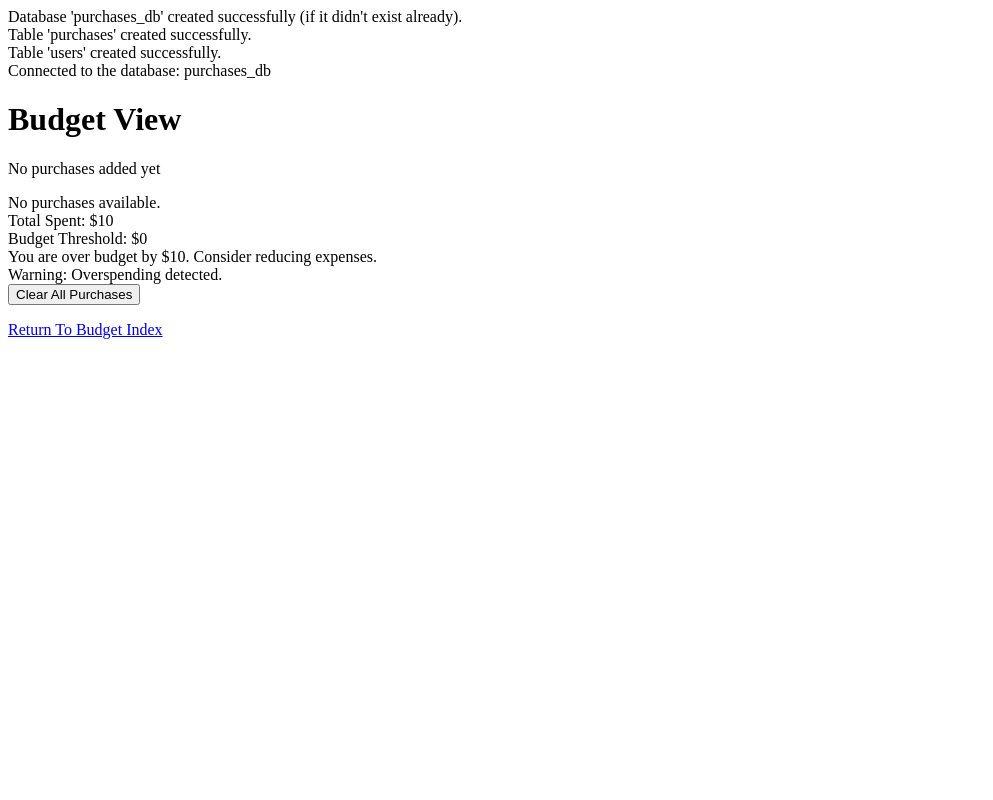
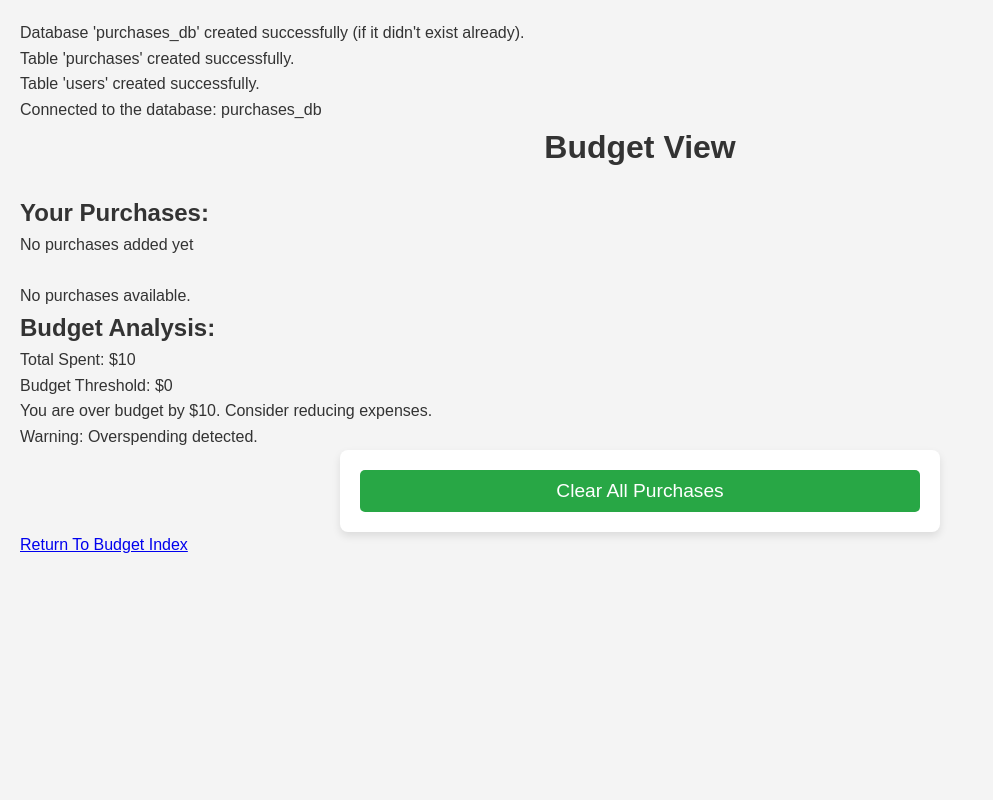
Before and after one commit to JOsterloth/iuylihuit_Budget_Calc_Project, a PHP site: page /budget_view.php in a window 1280 px wide. Shown: the whole page, without its empty margins (0-993 px from the left). Run offline with PHP 8.4, Linux system fonts and the light colour scheme; tables that the repository leaves empty hold one stand-in row (values such as "Sample post").

Commit message:
Update budget_view.php
just cleaned up the code didn't add much

```diff
--- a/budget_view.php
+++ b/budget_view.php
@@ -1,47 +1,27 @@
 <?php
+// Start the session at the beginning
+session_start();
 
+// Required files and database connection
+require_once "budget_calc.php";
+require_once "budget_report.php";
+// Make sure $pdo is initialized before it's used
+require_once "pdo_connect.php";
 
-/*
-session_start();
-//include_once "budget_calc.php";
-include_once "budget_report.php";
-//include_once "budget_index.php";
-// This file is where all the inputs from starting_interface and purchase_interface are displayed after they are used to calculate remaining budget.
-
-// doesn't work
-//echo displayRemainingBudget();
-//echo displayPurchases();
-
-// currently works
-$budget_amount = $_SESSION['budget_amount'];
-echo analyzeBudget($pdo, $budget_amount);
-
-echo displayItemPrices($pdo);
-
-$budget_amount = $_SESSION['budget_amount'];
-echo analyzeBudget($pdo, $budget_amount);
-
-if (isset($_SESSION['your_purchases'])) {
-    $your_purchases = $_SESSION['your_purchases'];
-    echo $your_purchases;
-} else {
-    echo "No purchases available.";
+// Functionality to clear purchases
+if ($_SERVER['REQUEST_METHOD'] === 'POST' && isset($_POST['clear_purchases'])) {
+    // Clear the purchases from the database
+    clearPurchasesTable($pdo);
+    // Clear the session data related to purchases
+    unset($_SESSION['purchases']);
+    // Optionally redirect to the same page to refresh the content
+    header("Location: " . $_SERVER['PHP_SELF']);
+    exit;
 }
 
-session_abort();
-// add button that allows user to remove/confirm purchases
-// validatePurchase() ?
-
-
-
-clearPurchasesTable($pdo);
-
-
-
-if ($_SERVER['REQUEST_METHOD'] === 'POST' && isset($_POST['clear_purchases'])) {
-    // Call the function to clear the purchases table
-    clearPurchasesTable($pdo);
-}
+// Fetch and display budget data
+$budget_amount = $_SESSION['budget_amount'] ?? 0;
+$your_purchases = $_SESSION['your_purchases'] ?? "No purchases available.";
 ?>
 
 <!DOCTYPE html>
@@ -50,83 +30,35 @@ if ($_SERVER['REQUEST_METHOD'] === 'POST' && isset($_POST['clear_purchases'])) {
     <meta charset="UTF-8">
     <meta name="viewport" content="width=device-width, initial-scale=1.0">
     <title>Budget View</title>
+    <link rel="stylesheet" href="ui_styles.css">
 </head>
 <body>
     <h1>Budget View</h1>
+
+    <!-- Display Purchases -->
+    <div class="purchases">
+        <h2>Your Purchases:</h2>
+        <?php
+        echo displayPurchases();
+        echo "<br>";
+        echo $your_purchases;
+        ?>
+    </div>
+
+    <!-- Display Budget Analysis -->
+    <div class="budget-analysis">
+        <h2>Budget Analysis:</h2>
+        <?php
+        echo analyzeBudget($pdo, $budget_amount);
+        ?>
+    </div>
 
     <!-- Button to clear purchases -->
     <form method="post">
         <button type="submit" name="clear_purchases">Clear All Purchases</button>
     </form>
 
-    <!-- Display budget analysis or other content here -->
-    <?php
-    $budget_amount = $_SESSION['budget_amount'] ?? 0;
-    echo analyzeBudget($pdo, $budget_amount);
-    ?>
-</body>
-</html>
-
-
-// Add a button that directs user to budget_report.php so they can see how well they are following their budget goals
-*/
-
-session_start();
-require "budget_calc.php";
-require "budget_report.php";
-//include_once "budget_index.php";
-// This file is where all the inputs from starting_interface and purchase_interface are displayed after they are used to calculate remaining budget.
-
-// doesn't work
-//echo displayRemainingBudget();
-//echo displayPurchases();
-
-// currently works
-//$budget_amount = $_SESSION['budget_amount'];
-//echo analyzeBudget($pdo, $budget_amount);
-
-//echo displayItemPrices($pdo);
-
-//session_abort();
-// add button that allows user to remove/confirm purchases
-// validatePurchase() ?
-
-if ($_SERVER['REQUEST_METHOD'] === 'POST' && isset($_POST['clear_purchases'])) {
-    // Call the function to clear the purchases table
-    clearPurchasesTable($pdo);
-    // Clear the session data related to purchases
-    unset($_SESSION['purchases']);
-}
-
-?>
-
-<!DOCTYPE html>
-<html lang="en">
-<head>
-    <meta charset="UTF-8">
-    <meta name="viewport" content="width=device-width, initial-scale=1.0">
-    <title>Budget View</title>
-</head>
-<body>
-    <h1>Budget View</h1>
-    <?php
-
-    echo displayPurchases();
-
-    if (isset($_SESSION['your_purchases'])) {
-        $your_purchases = $_SESSION['your_purchases'];
-        echo $your_purchases;
-    } else {
-        echo "No purchases available.";
-    }
-
-    echo "<br>";
-    $budget_amount = $_SESSION['budget_amount'] ?? 0;
-    echo analyzeBudget($pdo, $budget_amount);
-    ?>
-    <form method="post">
-        <button type="submit" name="clear_purchases">Clear All Purchases</button>
-    </form>
+    <!-- Link to return to the budget index -->
     <div>
         <a href="budget_index.php">Return To Budget Index</a>
     </div>
```
